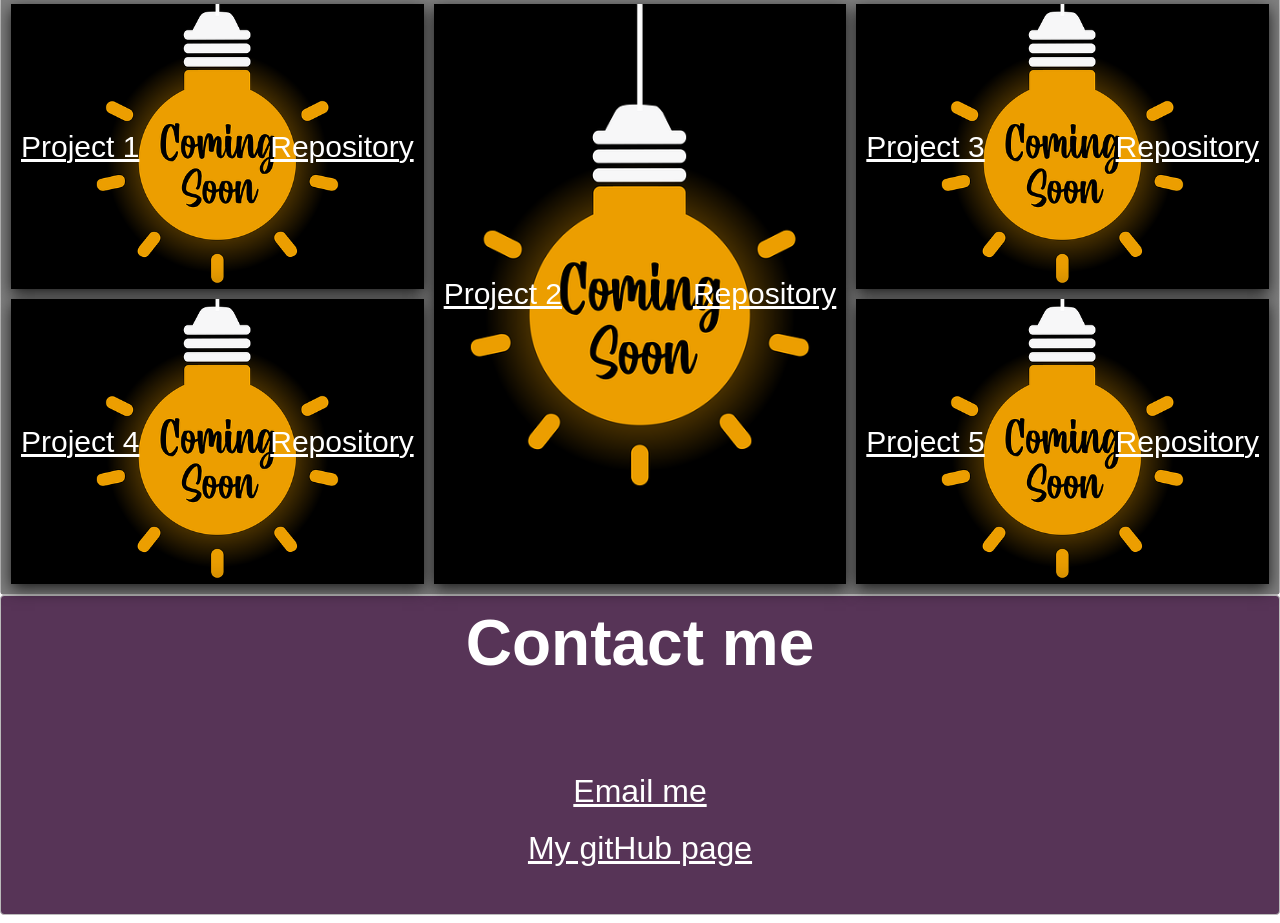
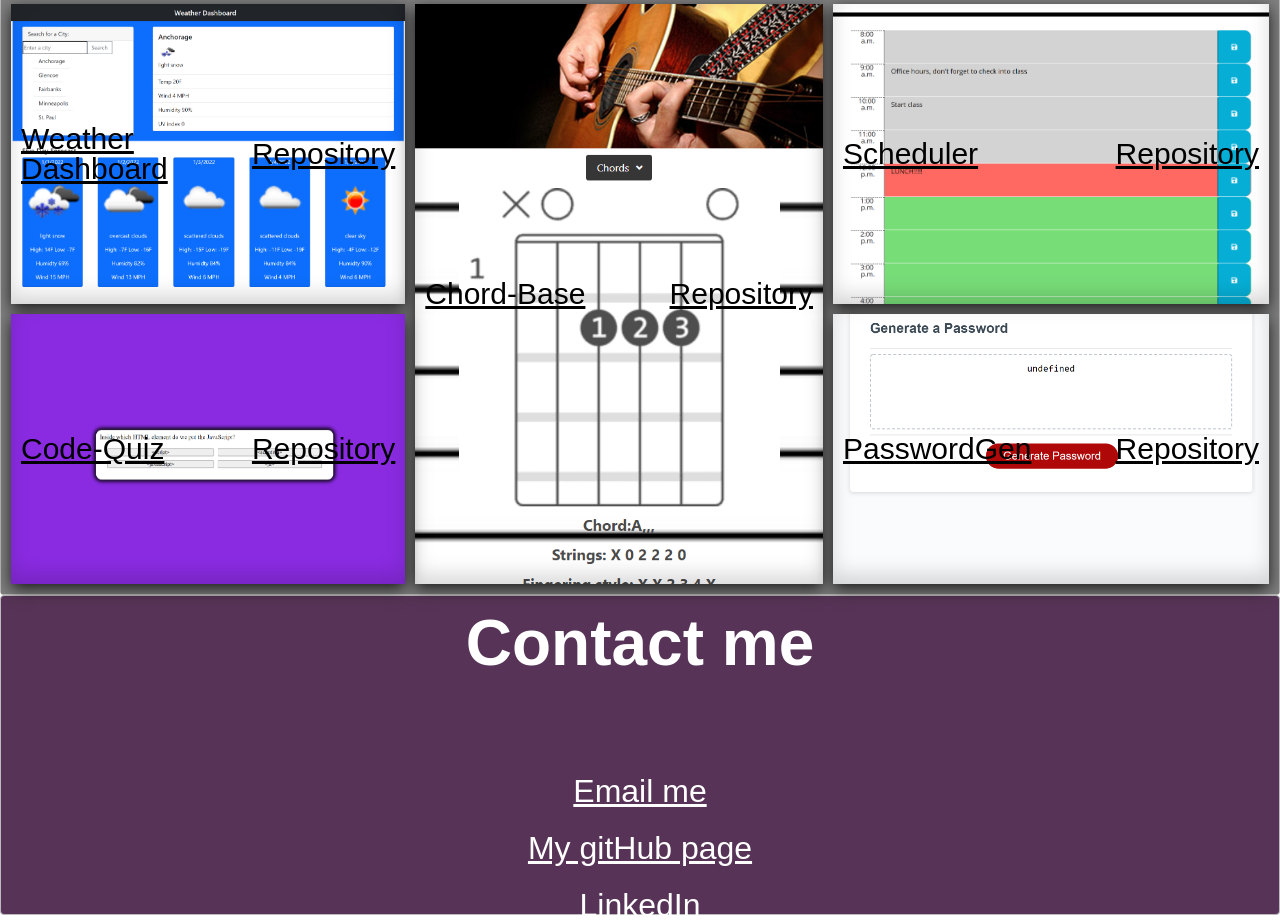
Before and after one commit to Amber-Robeck/portfolioUpdate, a plain HTML site: page index.html in a window 1280 px wide. Shown: the part 839-1762 px from the top of the page. Drawn offline with Linux system fonts and the light colour scheme.

Commit message:
added linked In link, added pictures for projects, changed colors of the links in project section from white to black

```diff
--- a/Assets/style.css
+++ b/Assets/style.css
@@ -143,14 +143,32 @@ li > a {
     padding: 20px 0;
     font-size: 30px;
     box-shadow: rgba(0,0,0,0.8) 0px 5px 15px, inset rgba(0,0,0,0.15) 0px -10px 20px;
-    background-image: url("./coming-soon.png");
+    /* background-image: url("./coming-soon.png");  */
     background-size: cover;
     background-position: center;
 }
 
+.item1{
+    background-image: url("./weather-dashboard.png");
+    /* background-size: cover;
+    background-position: center; */
+}
+.item2{
+    background-image: url("./chord-base.png");
+}
+.item3{
+    background-image: url("./scheduler.png");
+}
+.item4{
+    background-image: url("./code-quiz.png");
+}
+.item5{
+    background-image: url("./password-generator.png");
+}
+
 .grid-container > div > a {
     margin: 10px;
-    color: white;
+    color: black;
 
 }
 
--- a/index.html
+++ b/index.html
@@ -1,5 +1,6 @@
 <!DOCTYPE html>
 <html lang="en">
+
 <head>
     <meta charset="UTF-8">
     <meta http-equiv="X-UA-Compatible" content="IE=edge">
@@ -8,6 +9,7 @@
     <link rel="stylesheet" href="Assets/style.css">
     <title>Portfolio</title>
 </head>
+
 <body>
     <nav class="zone sticky">
         <ul class="main-nav">
@@ -22,24 +24,39 @@
             <p class="r-ease">Amber Robeck</p>
             <p class="l-ease">Full Stack Developer</p> <br>
             <img src="Assets/avatar.png" alt="Amber Robeck avatar">
-            <p class="center">Lorem ipsum, dolor sit amet consectetur adipisicing elit. Debitis provident minus ipsam temporibus nihil eius aspernatur nemo itaque facilis sed ipsa aliquid, sint quia distinctio iure, voluptas voluptatibus. Libero, incidunt.</p>
+            <p class="center">Lorem ipsum, dolor sit amet consectetur adipisicing elit. Debitis provident minus ipsam
+                temporibus nihil eius aspernatur nemo itaque facilis sed ipsa aliquid, sint quia distinctio iure,
+                voluptas voluptatibus. Libero, incidunt.</p>
         </section>
         <section class="zone projects" id="projects">
             <h3>This will be the projects section.</h3>
             <div class="grid-container">
-                <div class="item1"><a class="bounce" href="https://github.com/Amber-Robeck" target="_blank">Project 1</a><a class="bounce" href="https://github.com/Amber-Robeck/unitTwoPortfolio" target="_blank">Repository</a></div>
-                <div class="item2"><a class="bounce" href="https://github.com/Amber-Robeck" target="_blank">Project 2</a><a class="bounce" href="https://github.com/Amber-Robeck/unitTwoPortfolio" target="_blank">Repository</a></div>
-                <div class="item3"><a class="bounce" href="https://github.com/Amber-Robeck" target="_blank">Project 3</a><a class="bounce" href="https://github.com/Amber-Robeck/unitTwoPortfolio" target="_blank">Repository</a></div>
-                <div class="item4"><a class="bounce" href="https://github.com/Amber-Robeck" target="_blank">Project 4</a><a class="bounce" href="https://github.com/Amber-Robeck/unitTwoPortfolio" target="_blank">Repository</a></div>
-                <div class="item5"><a class="bounce" href="https://github.com/Amber-Robeck" target="_blank">Project 5</a><a class="bounce" href="https://github.com/Amber-Robeck/unitTwoPortfolio" target="_blank">Repository</a></div>
-              </div>
+                <div class="item1"><a class="bounce" href="https://amber-robeck.github.io/unitSixWeatherDashboard/"
+                        target="_blank">Weather</br>Dashboard</a><a class="bounce"
+                        href="https://github.com/Amber-Robeck/unitSixWeatherDashboard/" target="_blank">Repository</a>
+                </div>
+                <div class="item2"><a class="bounce" href="https://amber-robeck.github.io/project1/"
+                        target="_blank">Chord-Base</a><a class="bounce" href="https://github.com/Amber-Robeck/project1"
+                        target="_blank">Repository</a></div>
+                <div class="item3"><a class="bounce" href="https://amber-robeck.github.io/unitFiveScheduler/"
+                        target="_blank">Scheduler</a><a class="bounce"
+                        href="https://github.com/Amber-Robeck/unitFiveScheduler" target="_blank">Repository</a></div>
+                <div class="item4"><a class="bounce" href="https://amber-robeck.github.io/unitFourCodeQuiz/"
+                        target="_blank">Code-Quiz</a><a class="bounce"
+                        href="https://github.com/Amber-Robeck/unitFourCodeQuiz" target="_blank">Repository</a></div>
+                <div class="item5"><a class="bounce" href="https://amber-robeck.github.io/unitThreePassordGenerator/"
+                        target="_blank">PasswordGen</a><a class="bounce"
+                        href="https://github.com/Amber-Robeck/unitThreePassordGenerator" target="_blank">Repository</a>
+                </div>
+            </div>
         </section>
         <section class="zone contact" id="contact">
             <h2>Contact me</h2>
             <a href="mailto:arr5533@gmail.com" target="_blank">Email me</a>
             <a href="https://github.com/Amber-Robeck" target="_blank">My gitHub page</a>
-
+            <a href="https://www.linkedin.com/in/amber-robeck-9a1322225/" target="_blank">LinkedIn</a>
         </section>
     </main>
 </body>
+
 </html>
```
Also changed, not shown: Assets/chord-base.png (added), Assets/code-quiz.png (added), Assets/password-generator.png (added), Assets/scheduler.png (added), Assets/weather-dashboard.png (added).
